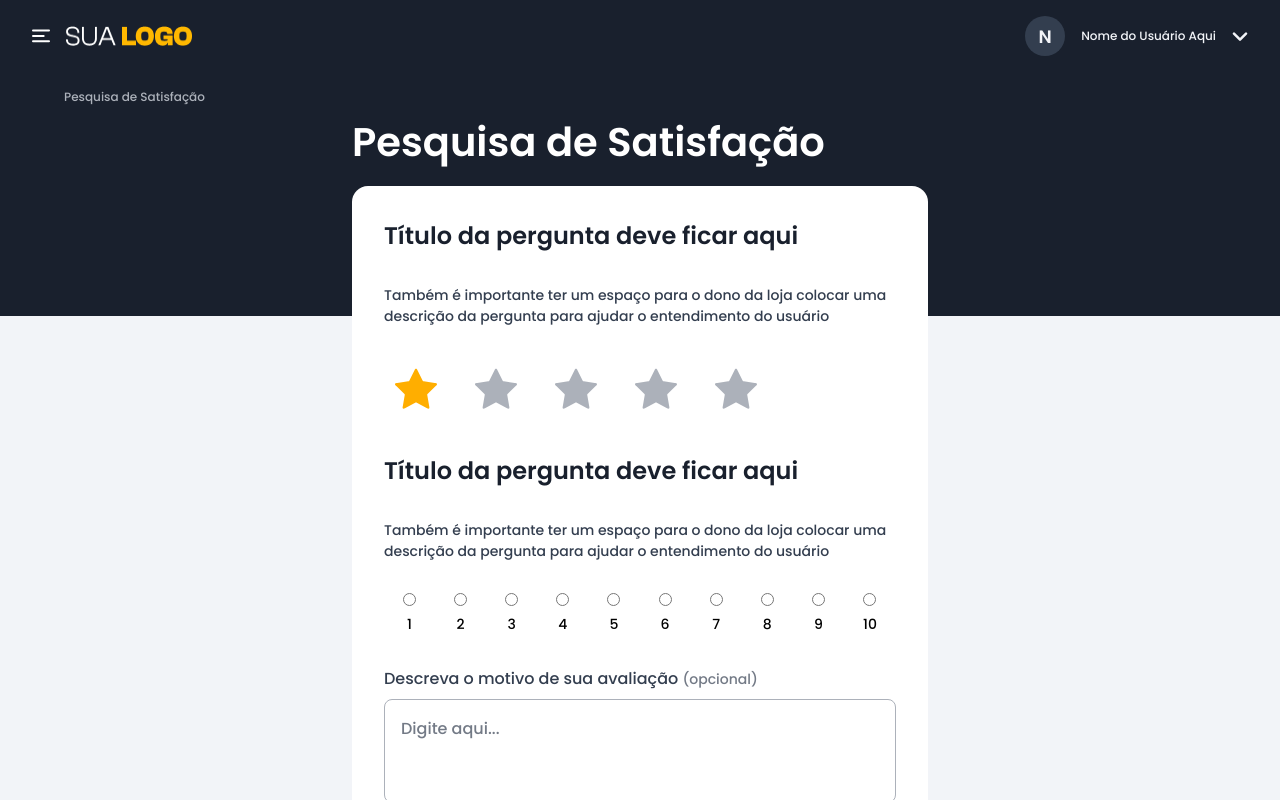
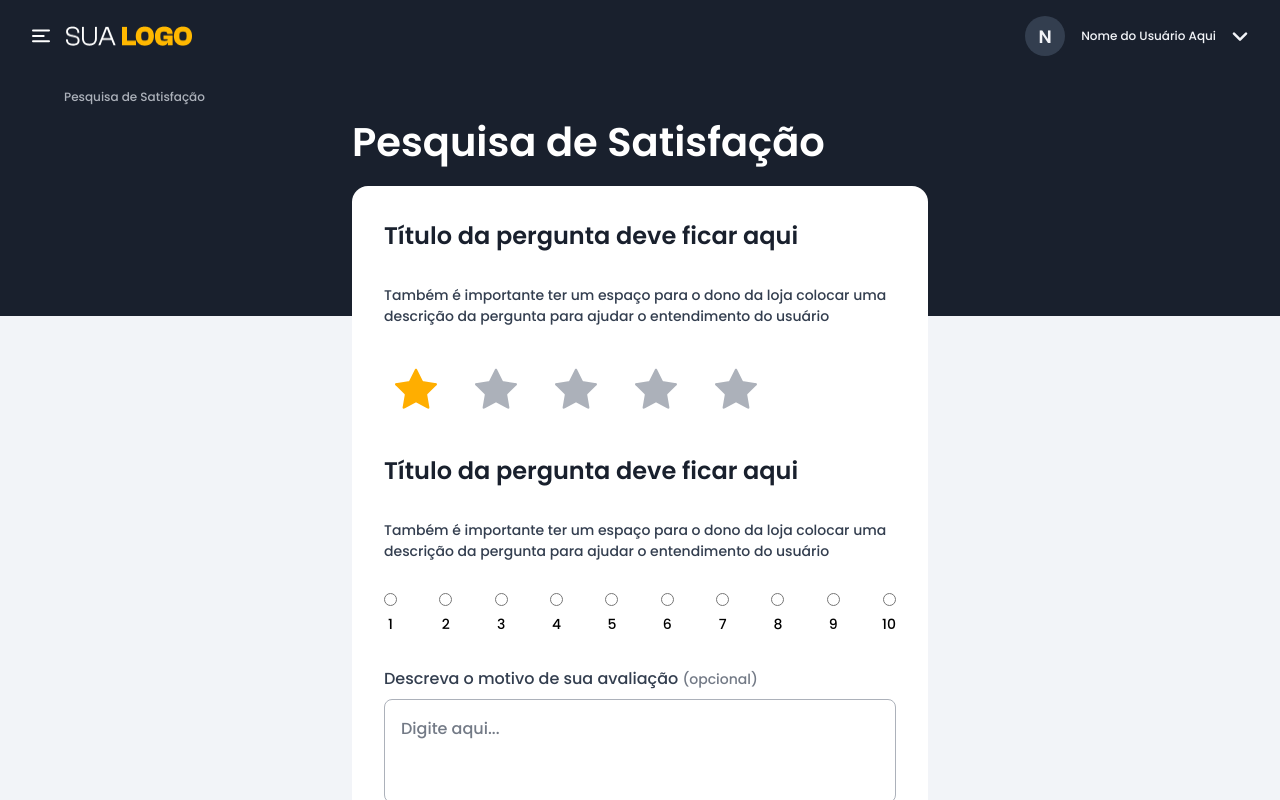
Before and after one commit to kayokalinauskas/satisfaction-survey-forms, a Next.js app: page / in a window 1280 px wide. Built offline with nearby package versions, Linux system fonts and the light colour scheme.

Commit message:
Ajust space between radio buttons

```diff
--- a/app/styles/page.module.scss
+++ b/app/styles/page.module.scss
@@ -102,7 +102,7 @@
 .radio-container {
   display: flex;
   width: 100%;
-  justify-content: space-around;
+  justify-content: space-between;
 }
 
 .radio-label {
@@ -156,10 +156,6 @@
 }
 .secondary-dark-color {
   color: $secondary-dark-color;
-}
-.bolean-radio-form {
-  display: flex;
-  gap: 366px;
 }
 
 .checkboxes {
```
